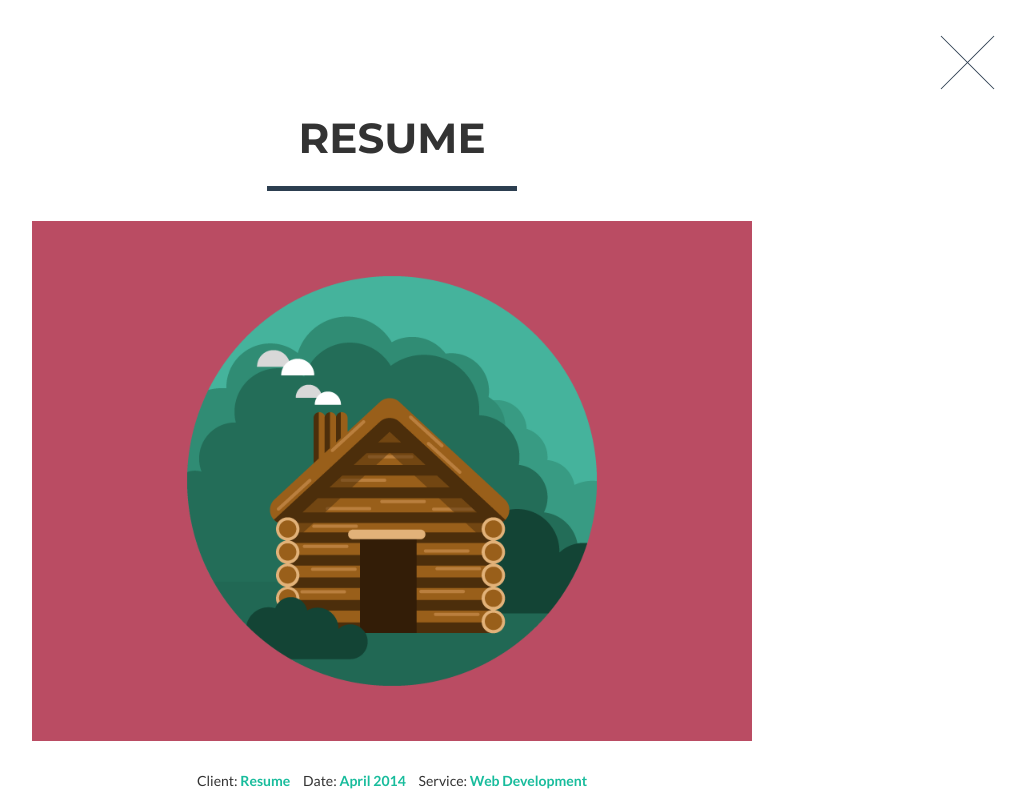
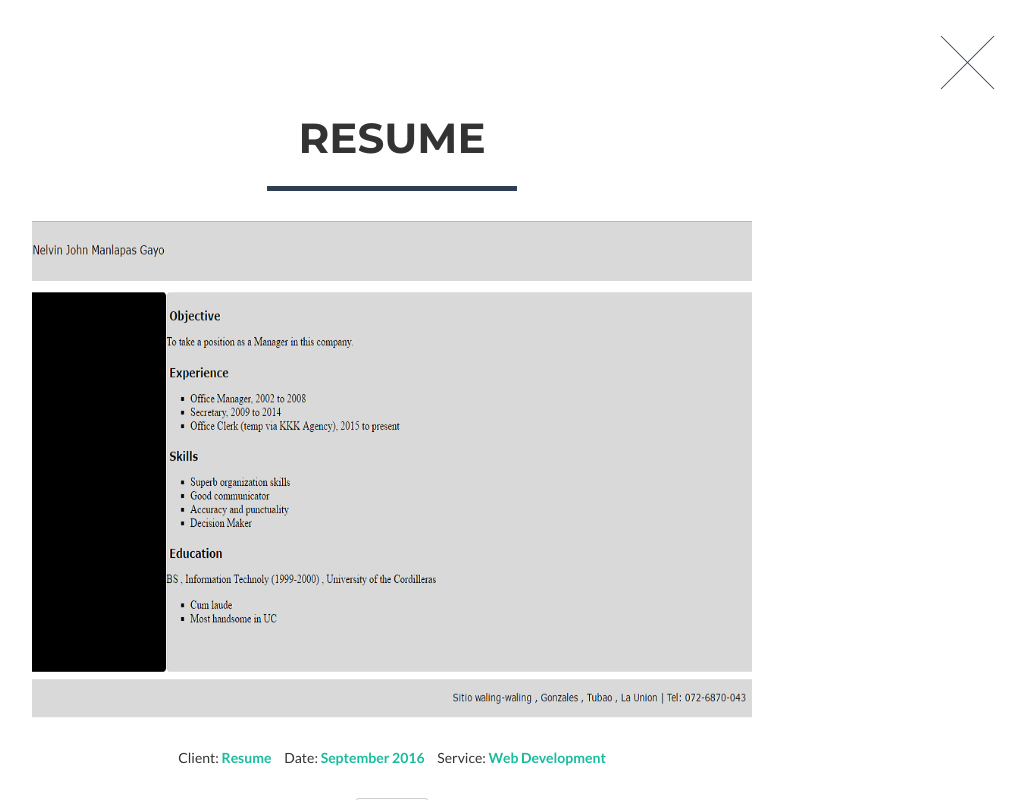
Before and after one commit to nelvingayo/nelvingayo.github.io, a website: page index.html in a window 1280 px wide. Both pictures are taken after a click on the link 250 px from the left and 1102 px from the top of the page. Shown: the part 702-1502 px from the top of the page, without its empty margins (248-1274 px from the left). Drawn offline with nearby package versions, Linux system fonts and the light colour scheme; files that its build step writes are made by us from their sources.

Commit message:
Update index.html

```diff
--- a/index.html
+++ b/index.html
@@ -248,7 +248,7 @@
                         <div class="modal-body">
                             <h2>Resume</h2>
                             <hr class="star-primary">
-                            <img src="img/portfolio/cabin.png" class="img-responsive img-centered" alt="">
+                            <img src="resume.png" class="img-responsive img-centered" alt="">
                             <p></p>
                             <ul class="list-inline item-details">
                                 <li>Client:
@@ -256,7 +256,7 @@
                                     </strong>
                                 </li>
                                 <li>Date:
-                                    <strong><a href="https://nelvingayo.github.io/resume/">April 2014</a>
+                                    <strong><a href="https://nelvingayo.github.io/resume/">September 2016</a>
                                     </strong>
                                 </li>
                                 <li>Service:
```
